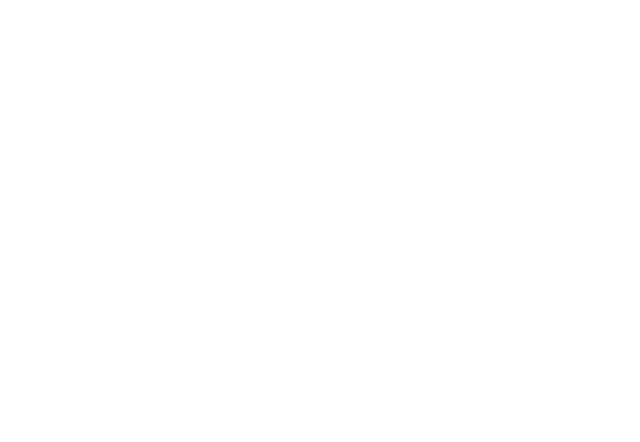
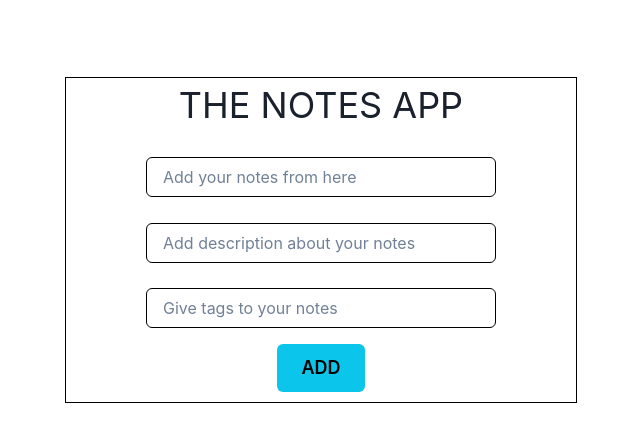
Before and after one commit to IntriguedSayan/Full-Stack-NoteTaking-App, a React (Create React App) app in the folder Frontend/notes-frontend/: page /notes in a window 1280 px wide. Shown: the top 442 px of the page, without its empty margins (319-959 px from the left). Built offline with nearby package versions, Linux system fonts and the light colour scheme.

Commit message:
front end structure created

```diff
--- a/Frontend/notes-frontend/package.json
+++ b/Frontend/notes-frontend/package.json
@@ -9,6 +9,7 @@
     "@testing-library/jest-dom": "^5.16.5",
     "@testing-library/react": "^13.4.0",
     "@testing-library/user-event": "^13.5.0",
+    "axios": "^0.27.2",
     "framer-motion": "^7.3.6",
     "react": "^18.2.0",
     "react-dom": "^18.2.0",
--- a/Frontend/notes-frontend/src/App.js
+++ b/Frontend/notes-frontend/src/App.jsx
@@ -1,10 +1,13 @@
 
 import './App.css';
+import { AllRoutes } from './sections/AllRoutes';
+
+
 
 function App() {
   return (
     <div className="App">
-
+      <AllRoutes/>
     </div>
   );
 }
--- /dev/null
+++ b/Frontend/notes-frontend/src/axios/index.js
@@ -0,0 +1,5 @@
+import axios from "axios"
+
+export default axios.create({
+    baseURL:"http://localhost:7600"
+})
--- /dev/null
+++ b/Frontend/notes-frontend/src/components/NoteInput.jsx
@@ -0,0 +1,25 @@
+import { Box, Button, Input, Text } from '@chakra-ui/react'
+import React from 'react'
+import { useState } from 'react'
+
+const NoteInput = () => {
+    const[noteData,setNoteData]=useState({
+        heading:"",
+        description:"",
+        tag:""
+    })
+  return (
+
+    <Box width={"40%"} border="1px solid black" m={"auto"} mt="6%" height={"60%"} pb="10px">
+        <Text fontSize={"4xl"}>THE NOTES APP</Text>
+
+        <Input width={"350px"} mt="5%" name="heading" placeholder="Add your notes from here" />
+        <Input width={"350px"} mt="5%" name="Description" placeholder="Add description about your notes" />
+        <Input width={"350px"} mt="5%" name="tag" placeholder="Give tags to your notes" />
+        <Button size={"lg"} colorScheme="cyan" display={"block"} m={"auto"} mt="3%">ADD</Button>
+    </Box>
+
+  )
+}
+
+export default NoteInput
--- /dev/null
+++ b/Frontend/notes-frontend/src/components/NoteList.jsx
@@ -0,0 +1,13 @@
+import { Grid } from '@chakra-ui/react'
+import React from 'react'
+import { SingleNote } from './SingleNote'
+
+const NoteList = () => {
+  return (
+        <Grid gridTemplateRows={"auto"} gridTemplateColumns={"repeat(4,1fr"} gap="6">
+            <SingleNote/>
+        </Grid>
+  )
+}
+
+export default NoteList
--- /dev/null
+++ b/Frontend/notes-frontend/src/components/SingleNote.jsx
@@ -0,0 +1,12 @@
+import {Flex, Text } from '@chakra-ui/react'
+import React from 'react'
+
+export const SingleNote = ({heading,description,tag}) => {
+  return (
+        <Flex direction={"column"} justifyContent="center">
+            <Text color={"black"}>{heading}</Text>
+            <Text color={"cyan.700"}>{description}</Text>
+            <Text color={"orange.700"}>{tag}</Text>
+        </Flex>
+  )
+}
--- /dev/null
+++ b/Frontend/notes-frontend/src/sections/AllRoutes.jsx
@@ -0,0 +1,20 @@
+import React from 'react'
+import { Route, Routes } from 'react-router-dom'
+import HomePage from './HomePage'
+import Login from './Login'
+import NotesApp from './NotesApp'
+import Signup from './Signup'
+
+export const AllRoutes = () => {
+
+  return (
+
+    <Routes>
+      <Route path='/' element={<HomePage/>}/>
+      <Route path='/signup' element={<Signup/>}/>
+      <Route path='/login' element={<Login/>}/>
+      <Route path='/notes' element={<NotesApp/>}/>
+    </Routes>
+
+  )
+}
--- /dev/null
+++ b/Frontend/notes-frontend/src/sections/HomePage.jsx
@@ -0,0 +1,12 @@
+import { Box, Text } from '@chakra-ui/react'
+import React from 'react'
+
+const HomePage = () => {
+  return (
+    <Box>
+        <Text textAlign={"center"} fontSize="4xl">Welcome to Homepage</Text>
+    </Box>
+  )
+}
+
+export default HomePage
--- /dev/null
+++ b/Frontend/notes-frontend/src/sections/Login.jsx
@@ -0,0 +1,19 @@
+import { Box, Button, Input } from '@chakra-ui/react'
+import React from 'react'
+
+const Login = () => {
+
+
+
+  return (
+    <Box width={"40%"} border="1px solid black" m={"auto"} mt="6%" height={"60%"} pb="10px">
+
+        <Input width={"350px"} mt="5%" name="email" placeholder="type your email" />
+        <Input width={"350px"} mt="5%" name="password" placeholder="type your Password" />
+        <Button size={"lg"} colorScheme="green" display={"block"} m={"auto"} mt="3%">LOGIN</Button>
+
+    </Box>
+  )
+}
+
+export default Login
--- /dev/null
+++ b/Frontend/notes-frontend/src/sections/NotesApp.jsx
@@ -0,0 +1,19 @@
+import { Box } from '@chakra-ui/react'
+import React from 'react'
+import NoteInput from '../components/NoteInput'
+import NoteList from '../components/NoteList'
+
+const NotesApp = () => {
+
+
+
+
+  return (
+    <Box>
+        <NoteInput/>
+        <NoteList/>
+    </Box>
+  )
+}
+
+export default NotesApp
--- /dev/null
+++ b/Frontend/notes-frontend/src/sections/Signup.jsx
@@ -0,0 +1,19 @@
+import { Box, Button, Input, Text } from '@chakra-ui/react'
+import React from 'react'
+
+const Signup = () => {
+
+
+
+  return (
+    <Box width={"40%"} border="1px solid black" m={"auto"} mt="6%" height={"60%"} pb="10px">
+            <Text fontSize={"4xl"}>SignUp</Text>
+        <Input width={"350px"} mt="5%" name="name" placeholder="Add your name here" />
+        <Input width={"350px"} mt="5%" name="email" placeholder="Add your email" />
+        <Input width={"350px"} mt="5%" name="password" placeholder="Add your Password" />
+        <Button size={"lg"} colorScheme="cyan" display={"block"} m={"auto"} mt="3%">SIGNUP</Button>
+    </Box>
+  )
+}
+
+export default Signup
```
Also changed, not shown: 1 other file (tests, documents, lock files or other folders).
